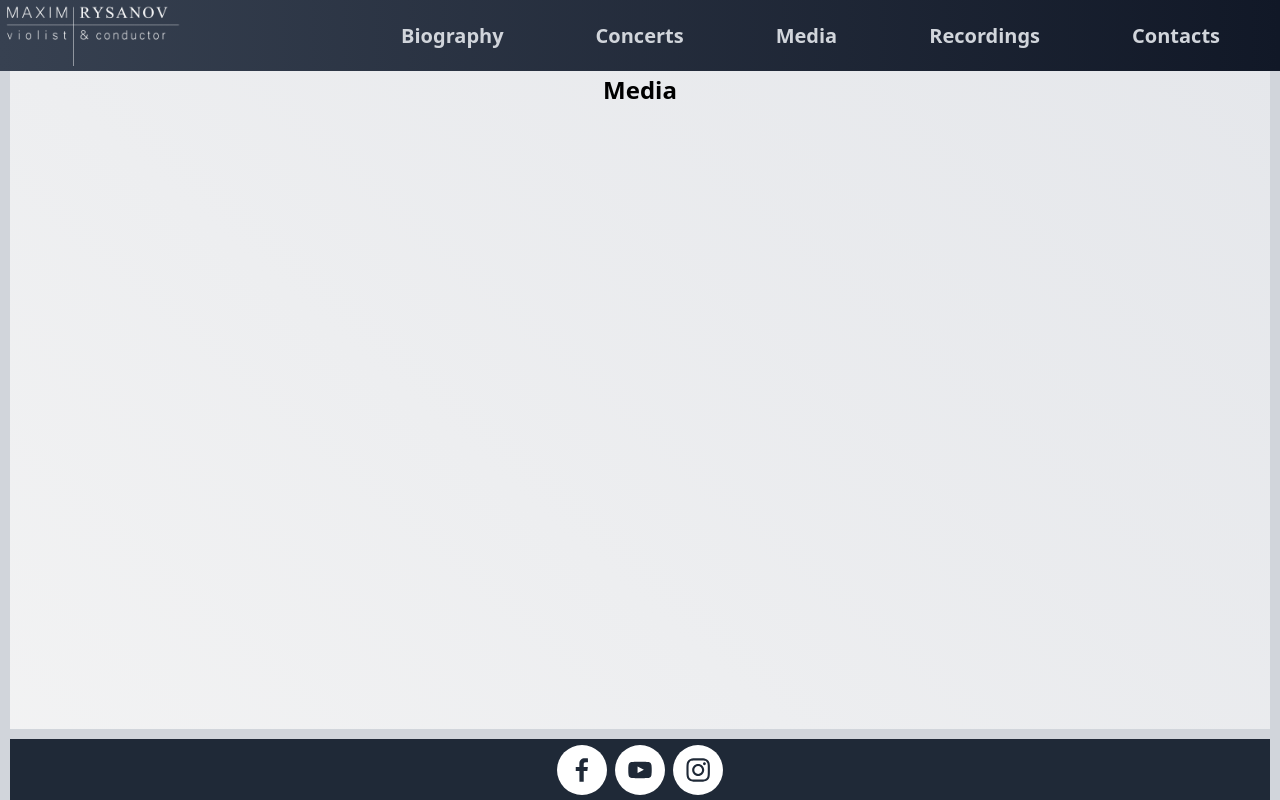
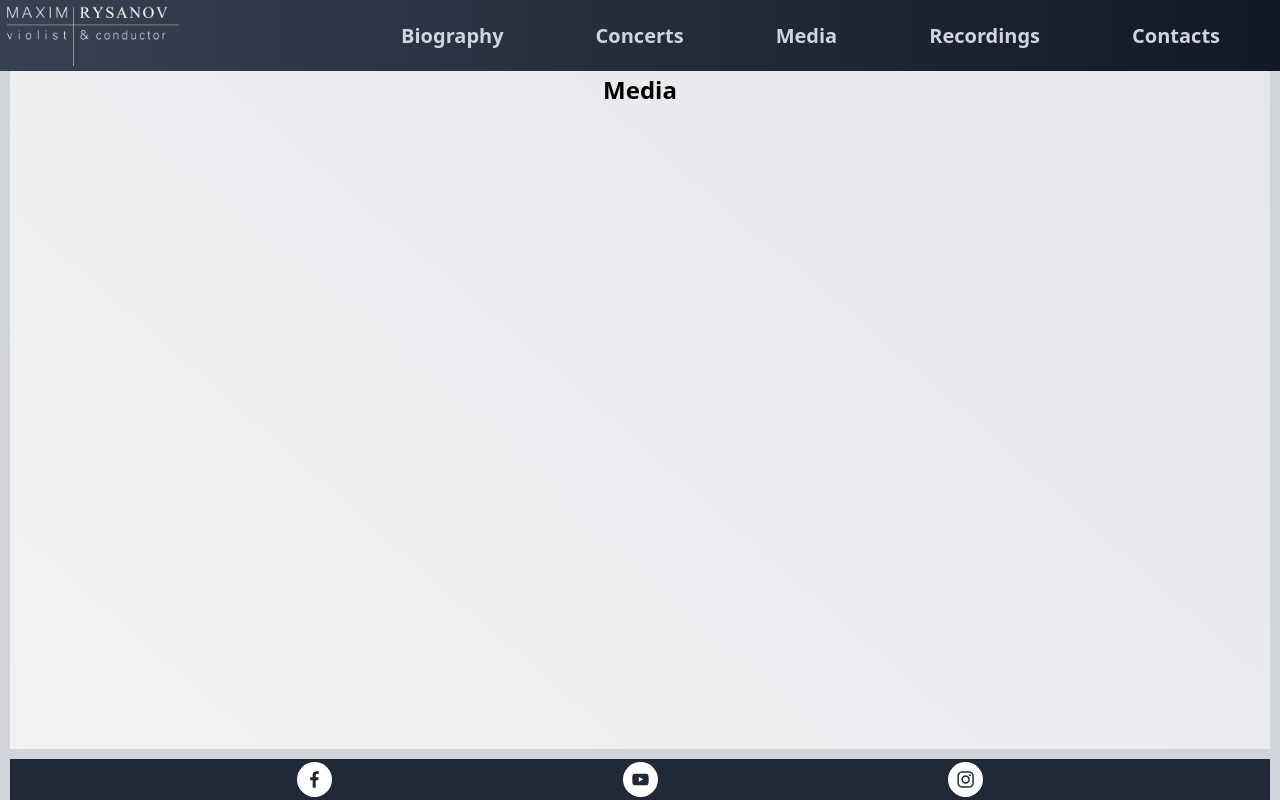
Before and after one commit to vladyslavt97/Maxim-Rysanov, a Next.js app: page /media in a window 1280 px wide. Shown: the top 800 px of the page. Built offline with nearby package versions, Linux system fonts and the light colour scheme.

Commit message:
Footer icons

```diff
--- a/components/Footer.tsx
+++ b/components/Footer.tsx
@@ -5,10 +5,10 @@ type Props = {}
 
 export default function Footer({}: Props) {
   return (
-    <div className='fixed bottom-0 w-full bg-gray-800 text-white flex justify-center items-center border-t-[10px] border-r-[10px] border-l-[10px] border-gray-300 h-[71px]'>
-        <SocialIcon url="https://www.facebook.com/maximrysanov" bgColor='white' className='m-1 cursor-pointer'/>
-        <SocialIcon url="https://www.youtube.com/@MaximRysanov" bgColor='white' className='m-1 cursor-pointer'/>
-        <SocialIcon url="https://www.instagram.com/mrysanov_viola_conductor/"  bgColor='white' className='m-1 cursor-pointer'/>
+    <div className='fixed bottom-0 w-full bg-gray-800 text-white flex justify-evenly items-center border-t-[10px] border-r-[10px] border-l-[10px] border-gray-300 h-[51px]'>
+        <SocialIcon url="https://www.facebook.com/maximrysanov" bgColor='white' style={{ height: 35, width: 35 }} className='m-1 cursor-pointer'/>
+        <SocialIcon url="https://www.youtube.com/@MaximRysanov" bgColor='white' style={{ height: 35, width: 35 }} className='m-1 cursor-pointer'/>
+        <SocialIcon url="https://www.instagram.com/mrysanov_viola_conductor/"  bgColor='white' style={{ height: 35, width: 35 }} className='m-1 cursor-pointer'/>
     </div>
   )
 }
```
